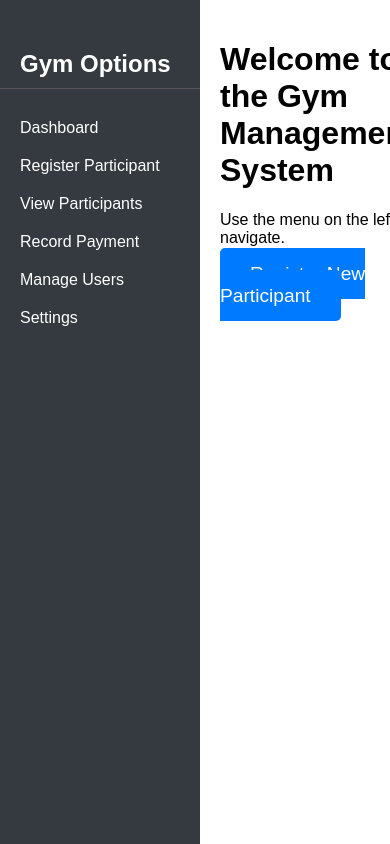
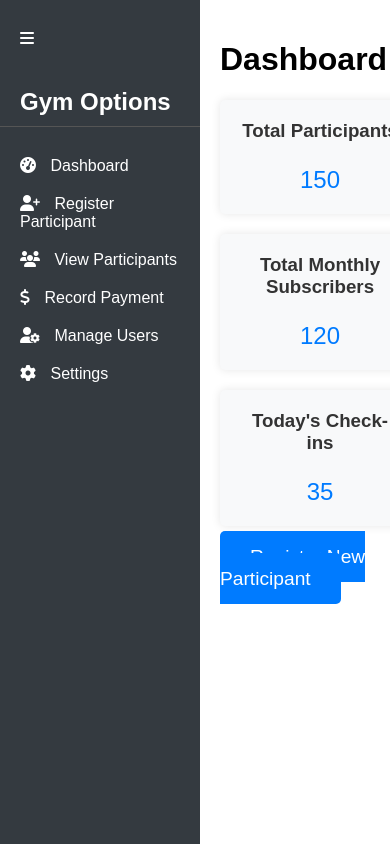
Before and after one commit to Muyundo/gym-management-system, a website: page frontend/dashboard.html in a window 390 px wide. Shown: the top 844 px of the page. Drawn offline with Linux system fonts and the light colour scheme; files that its build step writes are made by us from their sources.

Commit message:
improved dashboardpage

```diff
--- a/frontend/dashboard.html
+++ b/frontend/dashboard.html
@@ -5,26 +5,46 @@
     <meta name="viewport" content="width=device-width, initial-scale=1.0">
     <title>Gym Management System - Dashboard</title>
     <link rel="stylesheet" href="css/style.css">
-    <style>
+    <link rel="stylesheet" href="../node_modules/@fortawesome/fontawesome-free/css/all.min.css"> <style>
         body {
             font-family: sans-serif;
-            margin: 0; /* Remove default body margin */
-            display: flex; /* Enable flexbox for layout */
-            min-height: 100vh; /* Ensure body takes at least full viewport height */
+            margin: 0;
+            display: flex;
+            min-height: 100vh;
         }
 
         .sidebar {
-            background-color: #343a40; /* Dark background for sidebar */
+            background-color: #343a40;
             color: white;
-            width: 200px; /* Fixed width for the sidebar */
+            width: 200px;
             padding-top: 20px;
-            flex-shrink: 0; /* Prevent sidebar from shrinking */
+            flex-shrink: 0;
+            transition: width 0.3s ease; /* Smooth transition for expand/minimize */
+        }
+
+        .sidebar.collapsed {
+            width: 60px;
+        }
+
+        .sidebar .menu-toggle {
+            padding: 10px 20px;
+            cursor: pointer;
+            text-align: left;
+        }
+
+        .sidebar.collapsed .menu-toggle {
+            text-align: center;
+            padding: 15px 0;
         }
 
         .sidebar h2 {
             padding: 10px 20px;
             margin-bottom: 20px;
             border-bottom: 1px solid #555;
+        }
+
+        .sidebar.collapsed h2 {
+            display: none;
         }
 
         .sidebar ul {
@@ -40,13 +60,54 @@
             color: white;
         }
 
+        .sidebar.collapsed ul li a span {
+            display: none; /* Hide text when collapsed */
+        }
+
+        .sidebar ul li a i {
+            margin-right: 10px;
+        }
+
+        .sidebar.collapsed ul li a i {
+            margin-right: 0;
+            text-align: center;
+            width: 100%;
+            font-size: 1.2em;
+        }
+
         .sidebar ul li a:hover {
             background-color: #495057;
         }
 
         .content {
-            flex-grow: 1; /* Allow content to take remaining width */
+            flex-grow: 1;
             padding: 20px;
+        }
+
+        .dashboard-info {
+            display: grid;
+            grid-template-columns: repeat(auto-fit, minmax(200px, 1fr));
+            gap: 20px;
+            margin-bottom: 20px;
+        }
+
+        .dashboard-card {
+            background-color: #f8f9fa;
+            padding: 20px;
+            border-radius: 5px;
+            box-shadow: 0 0 10px rgba(0, 0, 0, 0.1);
+            text-align: center;
+        }
+
+        .dashboard-card h3 {
+            margin-top: 0;
+            color: #333;
+        }
+
+        .dashboard-card p {
+            font-size: 1.5em;
+            color: #007bff;
+            margin-bottom: 0;
         }
 
         .dashboard-button {
@@ -66,20 +127,47 @@
 </head>
 <body>
     <div class="sidebar">
+        <div class="menu-toggle">
+            <i class="fas fa-bars"></i>
+        </div>
         <h2>Gym Options</h2>
         <ul>
-            <li><a href="dashboard.html">Dashboard</a></li>
-            <li><a href="index.html">Register Participant</a></li>
-            <li><a href="#">View Participants</a></li>
-            <li><a href="#">Record Payment</a></li>
-            <li><a href="#">Manage Users</a></li>
-            <li><a href="#">Settings</a></li>
+            <li><a href="dashboard.html" class="active"><i class="fas fa-tachometer-alt"></i> <span>Dashboard</span></a></li>
+            <li><a href="index.html"><i class="fas fa-user-plus"></i> <span>Register Participant</span></a></li>
+            <li><a href="#"><i class="fas fa-users"></i> <span>View Participants</span></a></li>
+            <li><a href="#"><i class="fas fa-dollar-sign"></i> <span>Record Payment</span></a></li>
+            <li><a href="#"><i class="fas fa-user-cog"></i> <span>Manage Users</span></a></li>
+            <li><a href="#"><i class="fas fa-cog"></i> <span>Settings</span></a></li>
         </ul>
     </div>
     <div class="content">
-        <h1>Welcome to the Gym Management System</h1>
-        <p>Use the menu on the left to navigate.</p>
+        <h1>Dashboard</h1>
+        <div class="dashboard-info">
+            <div class="dashboard-card">
+                <h3>Total Participants</h3>
+                <p>150</p>
+            </div>
+            <div class="dashboard-card">
+                <h3>Total Monthly Subscribers</h3>
+                <p>120</p>
+            </div>
+            <div class="dashboard-card">
+                <h3>Today's Check-ins</h3>
+                <p>35</p>
+            </div>
+        </div>
         <a href="index.html" class="dashboard-button">Register New Participant</a>
     </div>
+
+    <script>
+        document.addEventListener('DOMContentLoaded', function() {
+            const menuToggle = document.querySelector('.menu-toggle');
+            const sidebar = document.querySelector('.sidebar');
+
+            menuToggle.addEventListener('click', function() {
+                sidebar.classList.toggle('collapsed');
+            });
+        });
+    </script>
 </body>
 </html>
```
